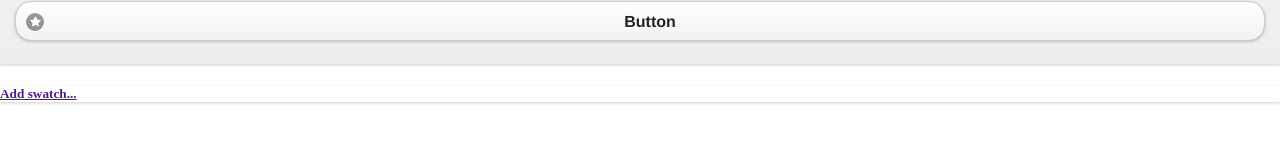
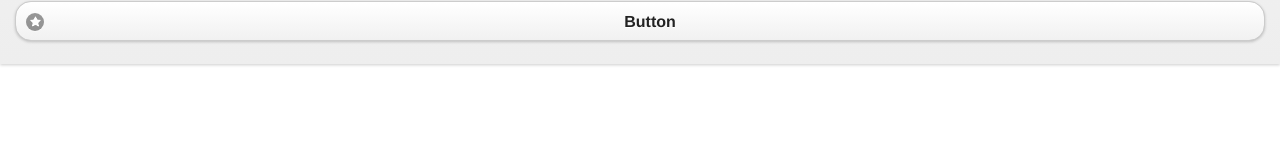
Before and after one commit to ququplay/jquery-mobile-flat-ui-theme, a plain HTML site: page index.html in a window 1280 px wide. Shown: the part 555-698 px from the top of the page. Drawn offline with Linux system fonts and the light colour scheme.

Commit message:
clean index.html

```diff
--- a/index.html
+++ b/index.html
@@ -4,7 +4,6 @@
   <meta charset="utf-8" />
   <meta name="viewport" content="width=device-width, initial-scale=1">
 
-  <link rel="stylesheet" type="text/css" href="../../css/tr.preview.css" />
   <style type="text/css" id="styleblock">
   </style>
   <link rel="stylesheet" type="text/css" href="jqm.starter.theme.css" />
@@ -83,11 +82,6 @@
 	</div>
 </div><!--end_swatches-->
 
-<div class="preview ui-shadow add-swatch" id="add-swatch">
-	<h5><a href="">Add swatch...</a></h5>
-</div>
-
-
 <div id="highlight"> </div>
 </body>
 </html>
```
